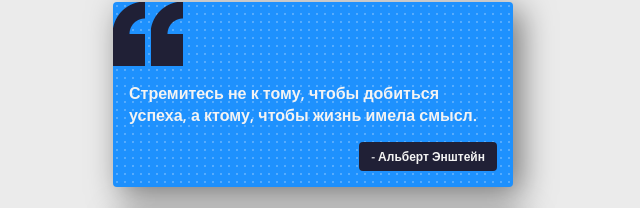
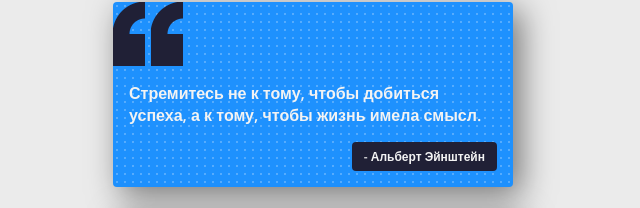
Before and after one commit to Anathematogod/quoteCards, a plain HTML site: page index.html in a window 1280 px wide. Shown: the part 140-348 px from the top of the page, 327-967 px from the left. Drawn offline with nearby package versions, Linux system fonts and the light colour scheme.

Commit message:
Update index.html

```diff
--- a/index.html
+++ b/index.html
@@ -13,8 +13,8 @@
     <h1>ЦИТАТЫ ХОРОШИХ <br> ЛЮДЕЙ</h1>
 
     <blockquote class="q-card q-card-color-1">
-        <div class="content">Стремитесь не к тому, чтобы добиться успеха, а ктому, чтобы жизнь имела смысл.</div>
-        <div class='author'>Альберт Энштейн</div>
+        <div class="content">Стремитесь не к тому, чтобы добиться успеха, а к тому, чтобы жизнь имела смысл.</div>
+        <div class='author'>Альберт Эйнштейн</div>
     </blockquote>
 
     <blockquote class="q-card q-card-color-2">
```
